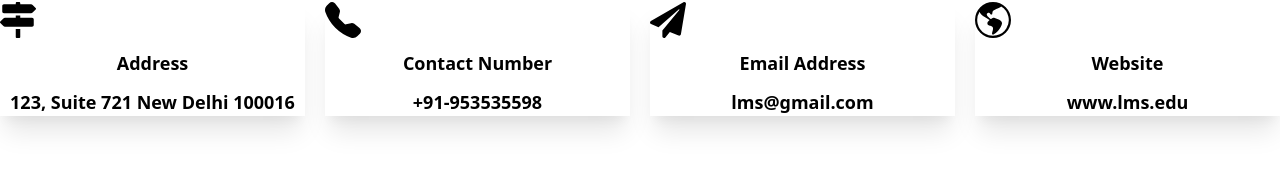
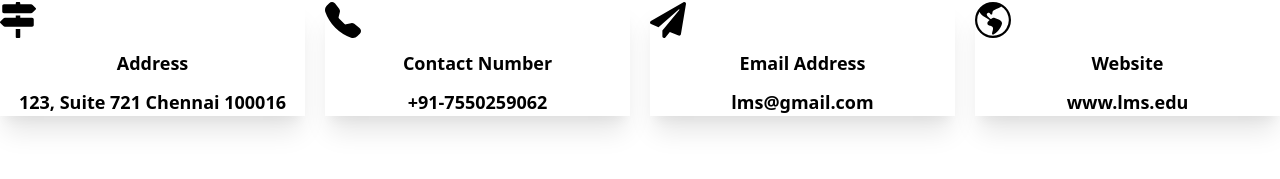
Before and after one commit to Abishek0612/Learning-module-system-client, a React (Create React App) app: page /contact in a window 1280 px wide. Shown: the part 399-578 px from the top of the page. Built offline with nearby package versions, Linux system fonts and the light colour scheme.

Commit message:
deployment

```diff
--- a/src/pages/Contact.js
+++ b/src/pages/Contact.js
@@ -113,12 +113,12 @@ const Contact=()=> {
         {
           icon: <FaMapSigns className="text-4xl" />,
           title: "Address",
-          desription: `123, Suite 721 New Delhi  100016`,
+          desription: `123, Suite 721 Chennai  100016`,
         },
         {
           icon: <BsFillTelephoneFill className="text-4xl" />,
           title: "Contact Number",
-          desription: `+91-953535598`,
+          desription: `+91-7550259062`,
         },
         {
           icon: <FaPaperPlane className="text-4xl" />,
```
Also changed, not shown: 1 other file (tests, documents, lock files or other folders).
